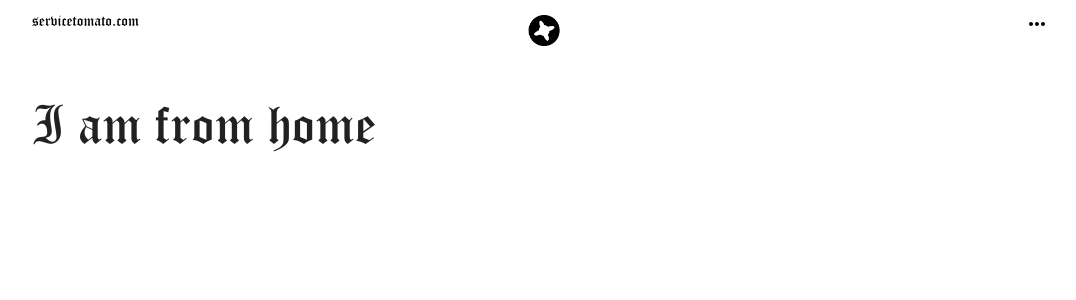
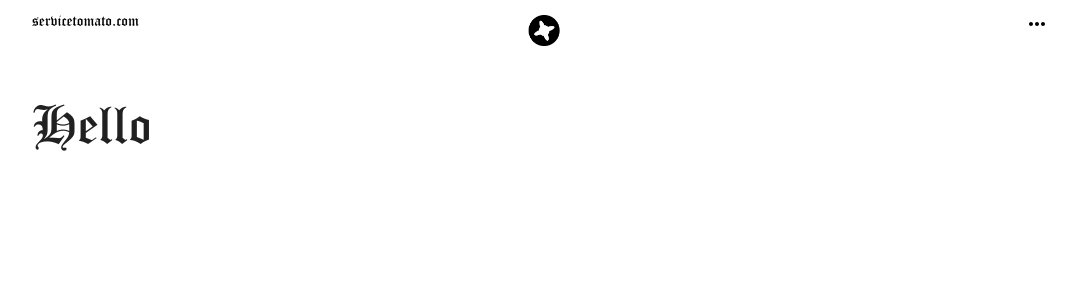
Before and after one commit to JohnClever/servicetomato.com, a React (Create React App) app: page / in a window 1280 px wide. Shown: the top 300 px of the page, without its empty margins (96-1172 px from the left). Built offline with nearby package versions, Linux system fonts and the light colour scheme.

Commit message:
seventeen

```diff
--- a/src/App.js
+++ b/src/App.js
@@ -30,7 +30,6 @@ class App extends Component {
      <Switch>
       {/* <Route exact path ="/" component={JoinSite}></Route> */}
       <Route exact path="/" component={Home}></Route>
-      <Route exact path="/" component={Home}></Route>
       <Route exact path="/menu" component={Menu}></Route>
       <Route exact path="/menu/join" component={JoinSite}></Route>
       <Route exact path="/menu/signin" component={SignIn}></Route>
--- a/src/components/Home.js
+++ b/src/components/Home.js
@@ -4,7 +4,7 @@ class Home extends Component {
     render() {
         return (
             <div>
-                <h2>I am from home</h2>
+                <h2>Hello</h2>
             </div>
         )
     }
```
